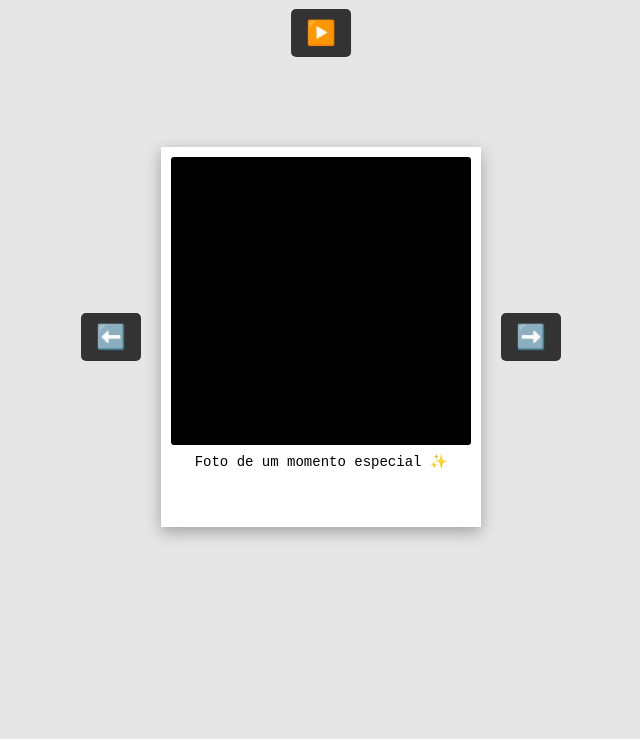
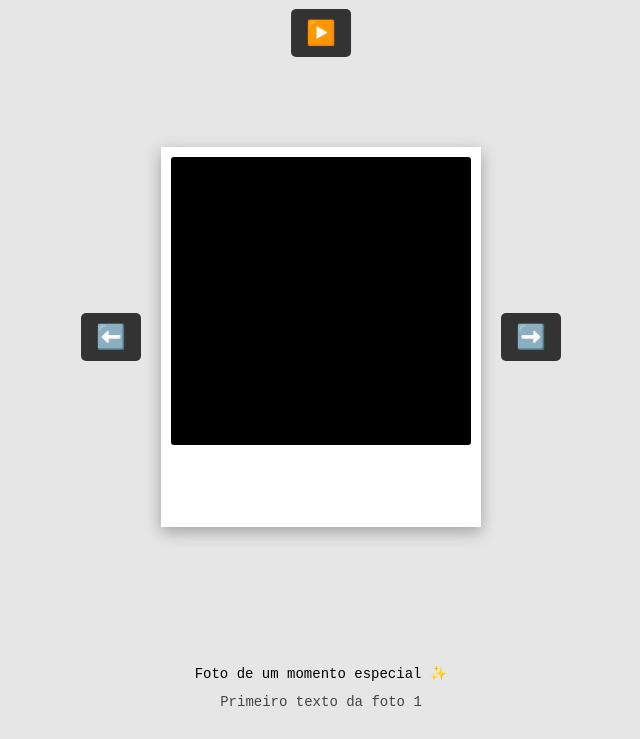
Before and after one commit to jimmykiedis/jimmykiedis.github.io, a plain HTML site: page index.html in a window 1280 px wide. Shown: the part 61-800 px from the top of the page, without its empty margins (319-959 px from the left). Drawn offline with Linux system fonts and the light colour scheme.

Commit message:
Version 0.5.0

```diff
--- a/index.html
+++ b/index.html
@@ -21,11 +21,12 @@
             <div class="foto">
                 <img id='imagemCarrossel' src="" alt="Imagem polaroid">
             </div>
-            <div class="legenda">Foto de um momento especial ✨</div>
-            </div>
-
+        </div>
         <button onclick="avancarImagem()">➡️</button>
     </div>
+
+    <div class="legenda">Foto de um momento especial ✨</div>
+    <div id="texto" class="texto"></div>
 
     <script src="script.js"></script>
 </body>
--- a/script.js
+++ b/script.js
@@ -15,33 +15,45 @@ audio.addEventListener("ended", () => {
     playPauseBtn.textContent = "▶️";
 });
 
-// Depois que você carregar a lista (ex: do JSON):
-let imagens = [];    // Sua lista com nomes corretos, cria uma lista de imagens
-let indice = 0;         //inicializa a o indicie 0 na lista de imagens
+let textos = []; // Lista para armazenar as legendas
+let imagens = []; // Lista para armazenar as imagens
+let indice = 0;   // Índice atual
 
-// Na inicialização
-document.getElementById("imagemCarrossel").src = imagens[indice];
+function carregarTexto() {
+    return fetch('contents/src/text.txt')
+        .then(res => res.text())
+        .then(texto => {
+            textos = texto.split(/\r?\n---\r?\n/).map(l => l.trim());
+        })
+        .catch(err => {
+            console.error("Erro ao carregar o texto: ", err);
+        });
+}
 
-fetch("contents/assets/lista.json")     // abre a lista em json criada pelo script python
-  .then(res => res.json())              // aqui a gente converte o json em um objeto javascript
-  .then(dados => {                      // atribui o objeto javascript a variável da lista de imagens
-    imagens = dados;
-    atualizarImagem(); // mostra a primeira imagem assim que carregar
-  })
-  .catch(err => {                       // se der erro, avisa no console
-    console.error("Erro ao carregar lista de imagens:", err);
-  });
+function atualizarTexto() {
+    const textDiv = document.getElementById("texto");
+    textDiv.textContent = textos[indice] || '';
+}
 
 function atualizarImagem() {
     const img = document.getElementById("imagemCarrossel");
     const polaroid = document.querySelector(".polaroid");
 
-    // Remove a classe que revela a imagem
     polaroid.classList.remove("revelado");
+    img.src = imagens[indice];
+    atualizarTexto();
+}
 
-    // Atualiza a imagem
-    img.src = imagens[indice];
-}
+// Inicialização: carregar imagens e textos antes de mostrar qualquer coisa
+Promise.all([
+    fetch("contents/assets/lista.json").then(res => res.json()).then(dados => imagens = dados),
+    carregarTexto()
+]).then(() => {
+    atualizarImagem();
+}).catch(err => {
+    console.error("Erro ao carregar arquivos:", err);
+});
+
 
 function avancarImagem() {
     indice = (indice + 1) % imagens.length;
--- a/style.css
+++ b/style.css
@@ -61,6 +61,18 @@ h1 {
     padding-top: 8px;
 }
 
+.texto {
+    margin-top: 12px;
+    color: #444;
+    font-family: 'Courier New', Courier, monospace;
+    font-size: 14px;
+    text-align: center;
+    user-select: none;
+    max-width: 300px; /* alinhado com a largura da polaroid */
+    margin-left: auto;
+    margin-right: auto;
+}
+
 .music-player {
     position: absolute;
     top: 70px;
```
Also changed, not shown: contents/src/text.txt (added).
